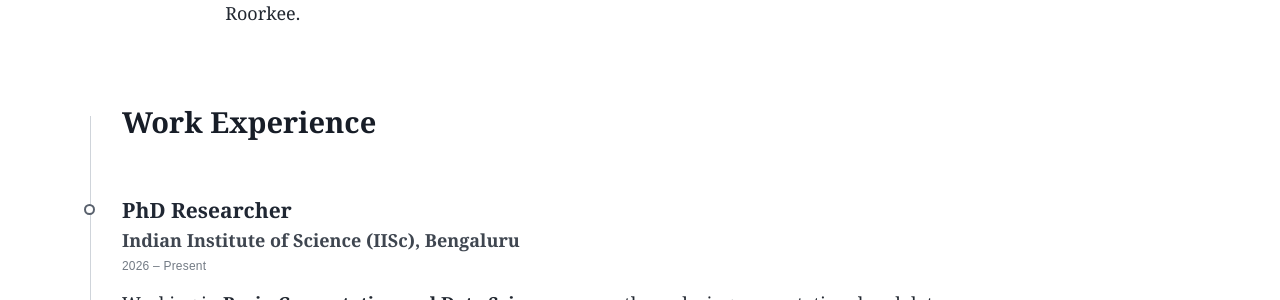
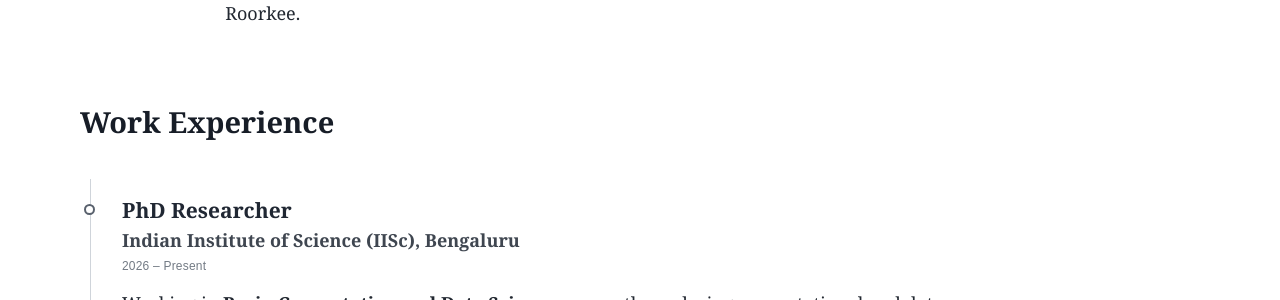
Before and after one commit to soumyajoykundu/sk-portfolio, a Jekyll site: the page built from index.md, in a window 1280 px wide. Shown: the part 1383-1683 px from the top of the page. Built offline with Jekyll 4.4.1, drawn with Linux system fonts in a browser that asks for light colours; our own code applies the rules of GitHub Pages for plain Markdown files.

Commit message:
Refactor timeline styles for better alignment
Adjusted padding and positioning for timeline elements to improve alignment and layout.

```diff
--- a/assets/css/style.css
+++ b/assets/css/style.css
@@ -292,8 +292,13 @@ body {
   margin-top: 75px;
   margin-bottom: 20px;
 
-  padding-left: 42px;
+  /* IMPORTANT:
+     No padding here — this keeps the heading aligned
+     with Latest News */
+  padding-left: 0;
 }
+
+/* Vertical timeline line */
 
 .work-timeline::before {
   content: "";
@@ -301,7 +306,12 @@ body {
   position: absolute;
 
   left: 10px;
-  top: 12px;
+
+  /*
+    Start the line BELOW the Work Experience heading
+  */
+  top: 75px;
+
   bottom: 12px;
 
   width: 1px;
@@ -309,8 +319,20 @@ body {
   background: #cfd4da;
 }
 
+
+/* ==========================================================
+   TIMELINE ITEMS
+   ========================================================== */
+
 .timeline-item {
   position: relative;
+
+  /*
+    Only the timeline entries are indented.
+    The Work Experience heading remains at the left edge.
+  */
+  padding-left: 42px;
+
   padding-bottom: 42px;
 }
 
@@ -318,10 +340,17 @@ body {
   padding-bottom: 0;
 }
 
+
+/* Timeline circle */
+
 .timeline-dot {
   position: absolute;
 
-  left: -38px;
+  /*
+    Align circle with the vertical line
+  */
+  left: 4px;
+
   top: 8px;
 
   width: 11px;
@@ -333,6 +362,9 @@ body {
 
   border: 2px solid #59616d;
 }
+
+
+/* Timeline content */
 
 .timeline-content {
   max-width: 850px;
@@ -386,7 +418,6 @@ body {
   color: #737b85;
   font-size: 15px;
 }
-
 /* ==========================================================
    LISTS
    ========================================================== */
```
